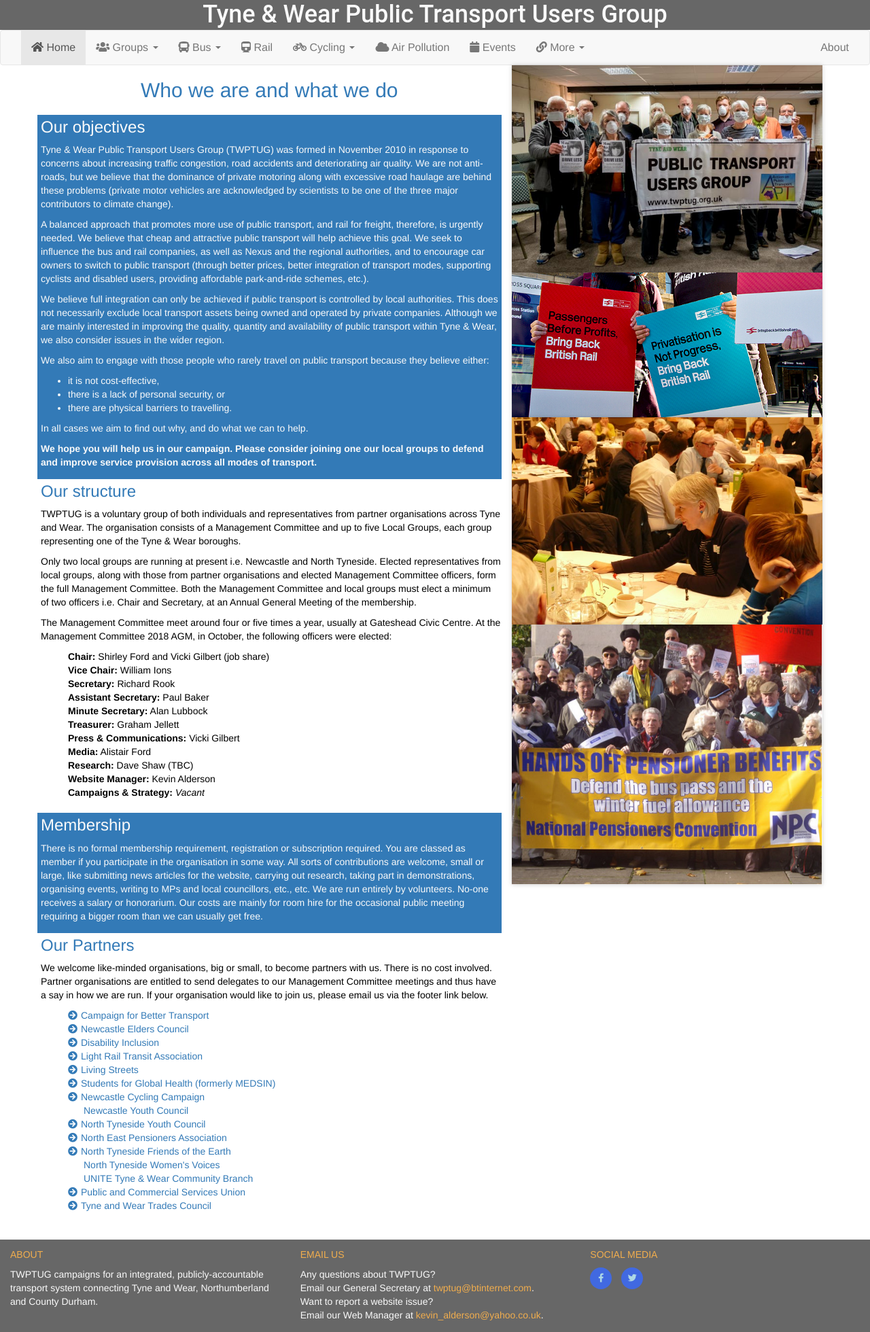
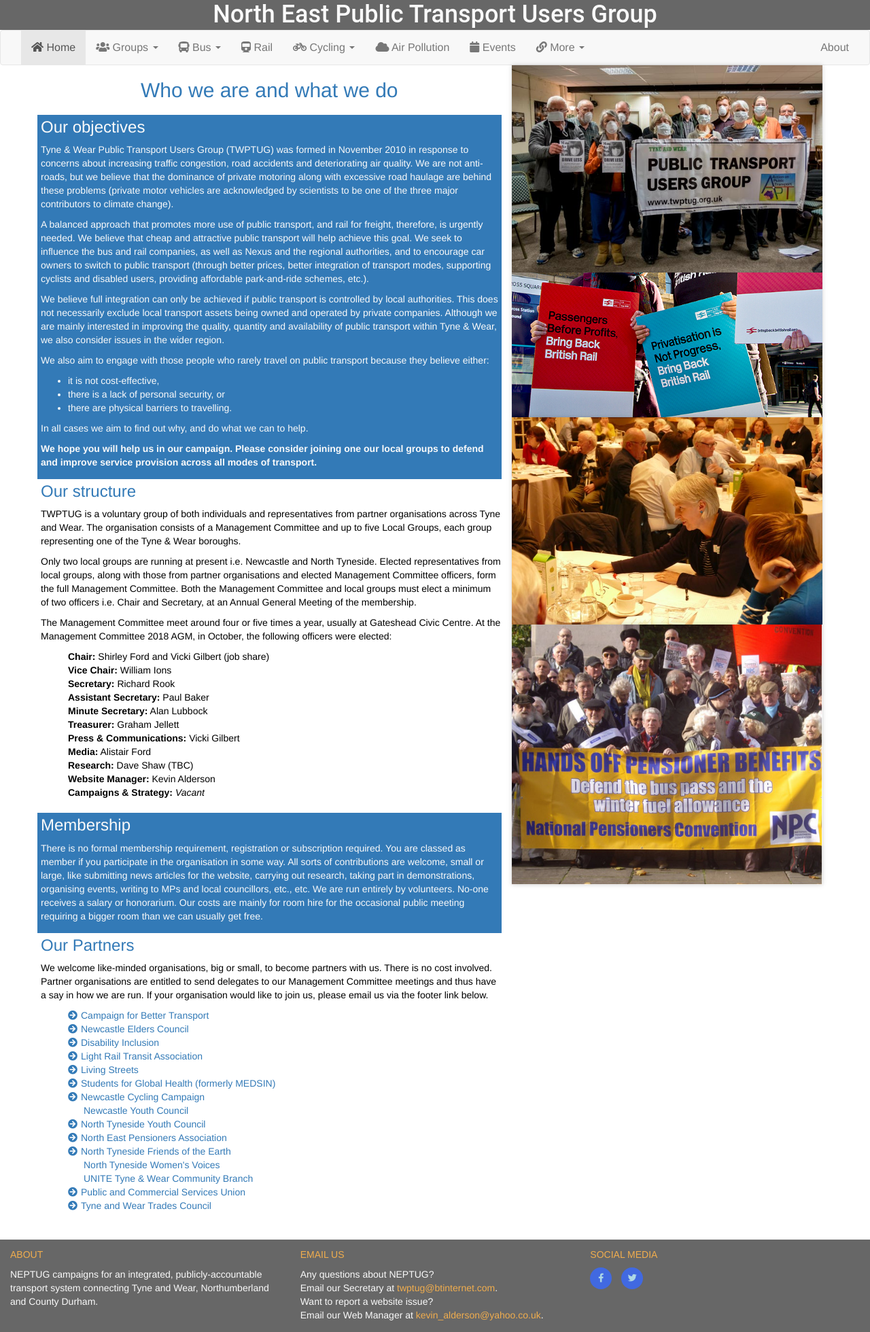
Before and after one commit to kevald1963/milestone-1-twptug-redesign, a Flask app: page /about in a window 1280 px wide. Shown: the whole page at 68% size. Run offline with Flask 2, Linux system fonts and the light colour scheme; some libraries are stand-ins or nearby versions.

Commit message:
Further organisation names found and changed to North East Public Transport Users Group.

```diff
--- a/templates/base.html
+++ b/templates/base.html
@@ -8,6 +8,7 @@
     <!-- 08/01/2023: Deployed to heroku-22 stack. -->
     <!-- 31/08/2023: Template page title changed to "North East Public Transport Users Group" from "Tyne & Wear  -->
     <!--             Public Transport Users Group". Various meta tags also changed to reflect new name. -->
+    <!-- 31/08/2023: Further organisation names found and changed to "North East Public Transport Users Group". -->
 
     <!-- /.HISTORY -->
 
@@ -38,22 +39,10 @@
         <div id="content-container">
 
             <!-- HEADER -->
-            <!-- 'Test site only banner' removed as this code went live at https://www.twptug.co.uk on 02/10/2021!
-            <div class="container-fluid alert-container">
-                <div class="row">
-                    <div class="col-xs-12">
-                        <div class="test-only-alert alert alert-warning">
-                            <strong>Please note this is a test site only.</strong> Click <a class="live-link" href="http://www.twptug.org.uk/" target="_blank"><strong>here</strong></a> for TWPTUG's live website.
-                        </div>
-                    </div>
-                </div>
-            </div>
-            -->
-
             <header class="container-fluid">
                 <div class="row">
                     <div class="col-md-12 page-title">
-                        <h1>Tyne & Wear Public Transport Users Group</h1>
+                        <h1>North East Public Transport Users Group</h1>
                     </div>
                 </div>
             </header>
@@ -180,7 +169,7 @@
                 <div class="col-xs-12 col-sm-12 col-md-4">
                     <h5 class="uppercase footer">About</h5>
                     <p class="inline-block">
-                        TWPTUG campaigns for an integrated, publicly-accountable transport system connecting
+                        NEPTUG campaigns for an integrated, publicly-accountable transport system connecting
                         Tyne and Wear, Northumberland and County Durham.
                     </p>
                 </div>
@@ -189,9 +178,9 @@
                 <div class="col-md-4">
                     <h5 class="uppercase footer">Email us</h5>
                     <p class="inline-block">
-                        Any questions about TWPTUG?<br>
+                        Any questions about NEPTUG?<br>
                         <!--Email us here.<a href="" class="email-link" data-toggle="modal" data-target="#emailModal"><i class="fa fa-envelope" aria-hidden="true"></i></a>-->
-                        Email our General Secretary at <a href="mailto:twptug@btinternet.com" class="email-link-footer">twptug@btinternet.com</a>.<br>
+                        Email our Secretary at <a href="mailto:twptug@btinternet.com" class="email-link-footer">twptug@btinternet.com</a>.<br>
                         Want to report a website issue?<br>
                         Email our Web Manager at <a href="mailto:kevin_alderson@yahoo.co.uk" class="email-link-footer">kevin_alderson@yahoo.co.uk</a>.
                     </p>
@@ -226,7 +215,7 @@
                 <div class="modal-body">
                     <form id="emailForm" action="acknowledgement.html">
                         <div class="form-group">
-                            <input type="text" class="form-control" id="email" placeholder="To: TWPTUG General Secretary" disabled>
+                            <input type="text" class="form-control" id="email" placeholder="To: NEPTUG Secretary" disabled>
                         </div>
                         <div class="form-group">
                             <input type="email" class="form-control" id="email-address" placeholder="Your email address" required>
```
